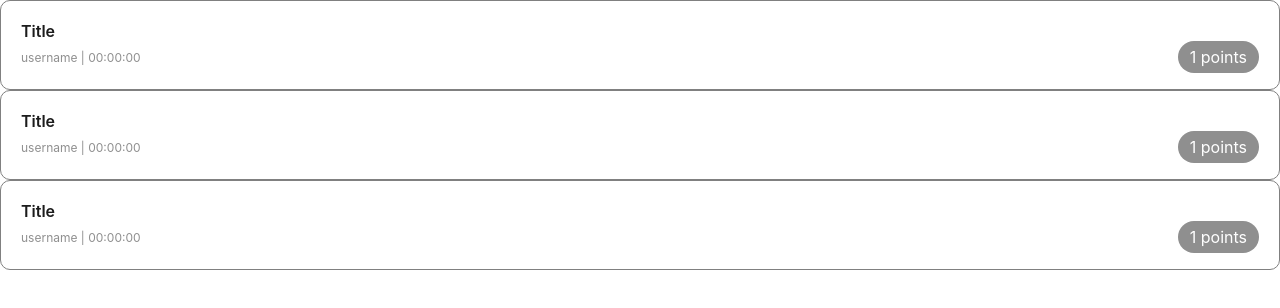
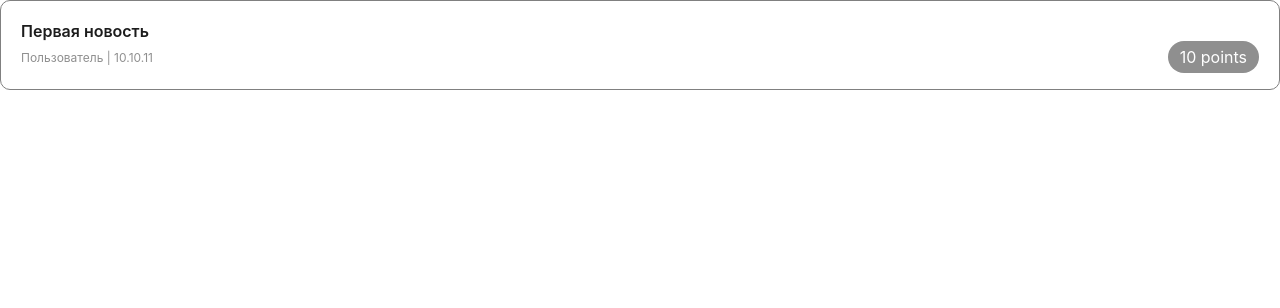
Before and after one commit to Tigricina/hacker-news, a React (Create React App) app in the folder hacker-news/: page / in a window 1280 px wide. Shown: the top 308 px of the page. Built offline with nearby package versions, Linux system fonts and the light colour scheme.

Commit message:
use children component

```diff
--- a/hacker-news/src/NewsItem/NewsItem.js
+++ b/hacker-news/src/NewsItem/NewsItem.js
@@ -1,17 +1,18 @@
 import style from './NewsItem.module.css'
 
-export function NewsItem() {
+export function NewsItem(props) {
+    console.log(props.children)
     return (
         <div className={style.container}>
-            <a className={style.link} href="example.com">Title</a>
+            <a className={style.link} href="example.com">{props.title}</a>
             <div className={style.info}>
                 <div className={style.userData}>
-                    <span>username | </span>
-                    <span>00:00:00</span>
+                    <span>{props.username} | </span>
+                    <span>{props.date}</span>
                 </div>
 
                 <div className={style.score}>
-                    1 points
+                {props.score} points
                 </div>
             </div>
         </div>
--- a/hacker-news/src/index.js
+++ b/hacker-news/src/index.js
@@ -2,16 +2,21 @@ import React from 'react';
 import ReactDOM from 'react-dom/client';
 import './index.css';
 import {NewsItem} from "./NewsItem/NewsItem";
-//import App from './App';
-
 
 const root = ReactDOM.createRoot(document.getElementById('root'));
 
 root.render(
-  <>
-    <NewsItem/>
-    <NewsItem/>
-    <NewsItem/>
 
-  </>
+    <NewsItem
+      title='Первая новость'
+      url='www.example.com'
+      username='Пользователь'
+      date='10.10.11'
+      score={10}
+
+    >text
+    </NewsItem>
+
+
+
 );
```
